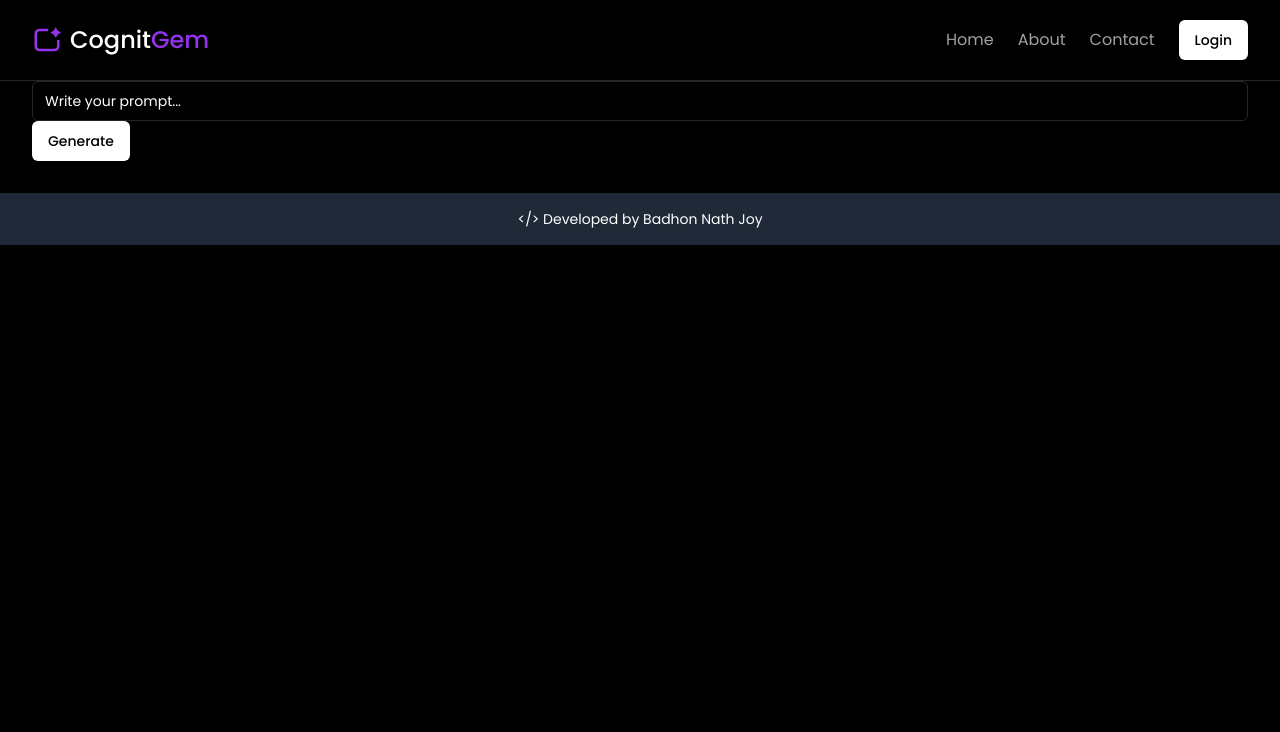
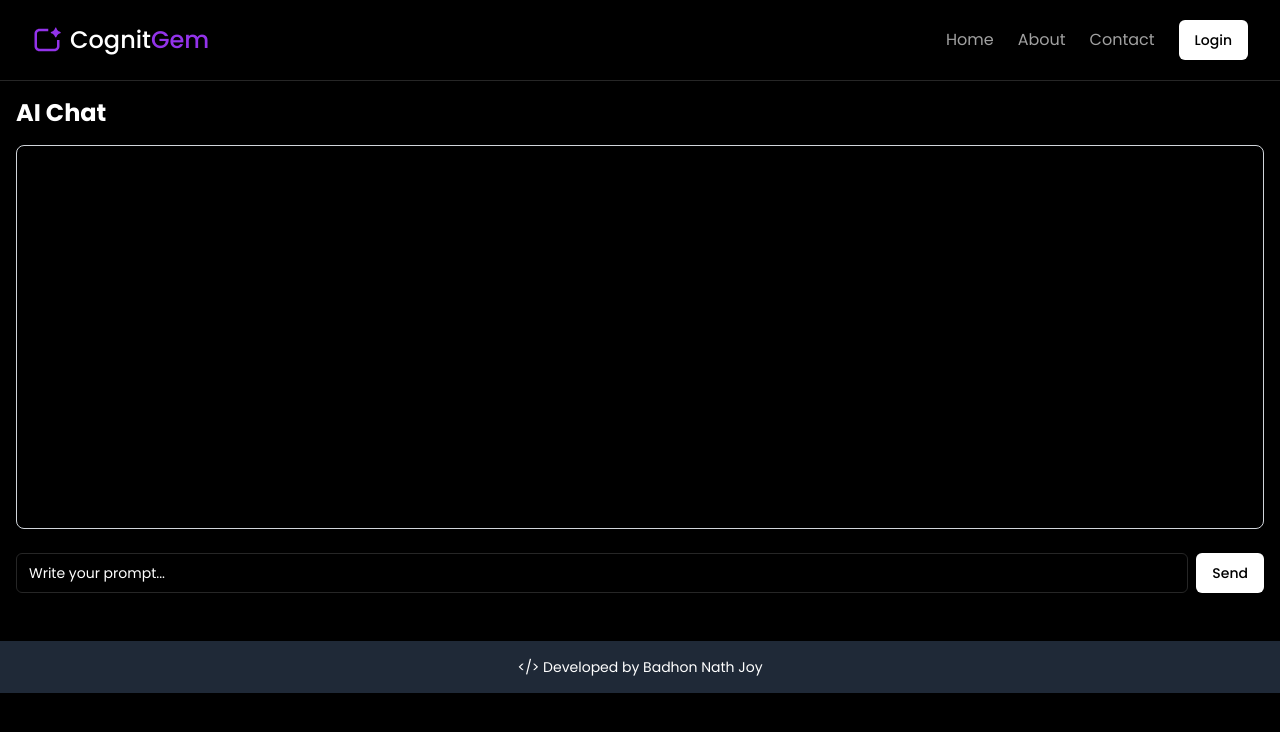
Before and after one commit to 8ad40n/cognitgem-client, a Next.js app: page /generate in a window 1280 px wide. Shown: the top 732 px of the page. Built offline with nearby package versions, Linux system fonts and the light colour scheme.

Commit message:
code format

```diff
--- a/package.json
+++ b/package.json
@@ -19,6 +19,7 @@
     "dotenv": "^16.4.5",
     "embla-carousel-react": "^8.2.0",
     "framer-motion": "^11.3.30",
+    "highlight.js": "^11.10.0",
     "lucide-react": "^0.436.0",
     "next": "14.2.6",
     "next-auth": "^4.24.7",
@@ -27,6 +28,8 @@
     "react-dom": "^18",
     "react-icon-cloud": "^4.1.4",
     "react-icons": "^5.3.0",
+    "react-markdown": "^9.0.1",
+    "react-syntax-highlighter": "^15.5.0",
     "tailwind-merge": "^2.5.2",
     "tailwindcss-animate": "^1.0.7"
   },
--- a/src/app/generate/page.jsx
+++ b/src/app/generate/page.jsx
@@ -2,25 +2,86 @@
 import { Button } from "@/components/ui/button";
 import { Input } from "@/components/ui/input";
 import axios from "axios";
+import { useState } from "react";
+import ReactMarkdown from "react-markdown";
+import { Prism as SyntaxHighlighter } from "react-syntax-highlighter";
+import { vscDarkPlus } from "react-syntax-highlighter/dist/esm/styles/prism";
 
-export default function page() {
-  const handleForm = async(e) => {
+export default function ChatPage() {
+  const [conversation, setConversation] = useState([]);
+  const [loading, setLoading] = useState(false);
+
+  const handleForm = async (e) => {
     e.preventDefault();
     const prompt = e.target.prompt.value;
-    console.log(prompt);
+    if (!prompt) return;
+
+    setConversation((prev) => [...prev, { sender: "user", message: prompt }]);
+
+    e.target.prompt.value = "";
 
     try {
+      setLoading(true);
       const res = await axios.post("http://localhost:5000/generate", { prompt });
-      console.log(res.data);
+      const generatedText = res.data.text;
+
+      setConversation((prev) => [
+        ...prev,
+        { sender: "ai", message: generatedText },
+      ]);
+      setLoading(false);
     } catch (error) {
       console.error("Error generating content:", error);
+      setConversation((prev) => [
+        ...prev,
+        { sender: "ai", message: "Error generating content. Please try again." },
+      ]);
+      setLoading(false);
     }
   };
+
+  const renderMessage = (message) => {
+    return (
+      <ReactMarkdown
+        children={message}
+        components={{
+          code({ inline, className, children }) {
+            const match = /language-(\w+)/.exec(className || "");
+            return !inline && match ? (
+              <SyntaxHighlighter
+                style={vscDarkPlus}
+                language={match[1]}
+                PreTag="div"
+              >
+                {String(children).replace(/\n$/, "")}
+              </SyntaxHighlighter>
+            ) : (
+              <code className={className}>{children}</code>
+            );
+          },
+        }}
+      />
+    );
+  };
+
   return (
-    <div className="container mx-auto">
-      <form onSubmit={handleForm}>
-        <Input type="text" placeholder="Write your prompt..." name="prompt" />
-        <Button type="submit">Generate</Button>
+    <div className="container mx-auto p-4">
+      <h1 className="text-2xl font-bold mb-4">AI Chat</h1>
+
+      <div className="mb-6 border border-gray-300 p-4 rounded-lg h-96 overflow-y-auto">
+        {conversation.map((chat, index) => (
+          <div key={index} className={`mb-4 ${chat.sender === "user" ? "text-right" : "text-left"}`}>
+            <div className={`inline-block p-2 rounded-lg ${chat.sender === "user" ? "bg-blue-500 text-white" : "bg-gray-200 text-black"}`}>
+              {renderMessage(chat.message)}
+            </div>
+          </div>
+        ))}
+        {loading && <div className="text-center text-gray-500">Generating response...</div>}
+      </div>
+
+      <form onSubmit={handleForm} className="flex items-center">
+        <Input type="text" placeholder="Write your prompt..." name="prompt" className="flex-1 mr-2" />
+        <Button type="submit" disabled={loading}>Send</Button>
       </form>
     </div>
   );
```
Also changed, not shown: 1 other file (tests, documents, lock files or other folders).
